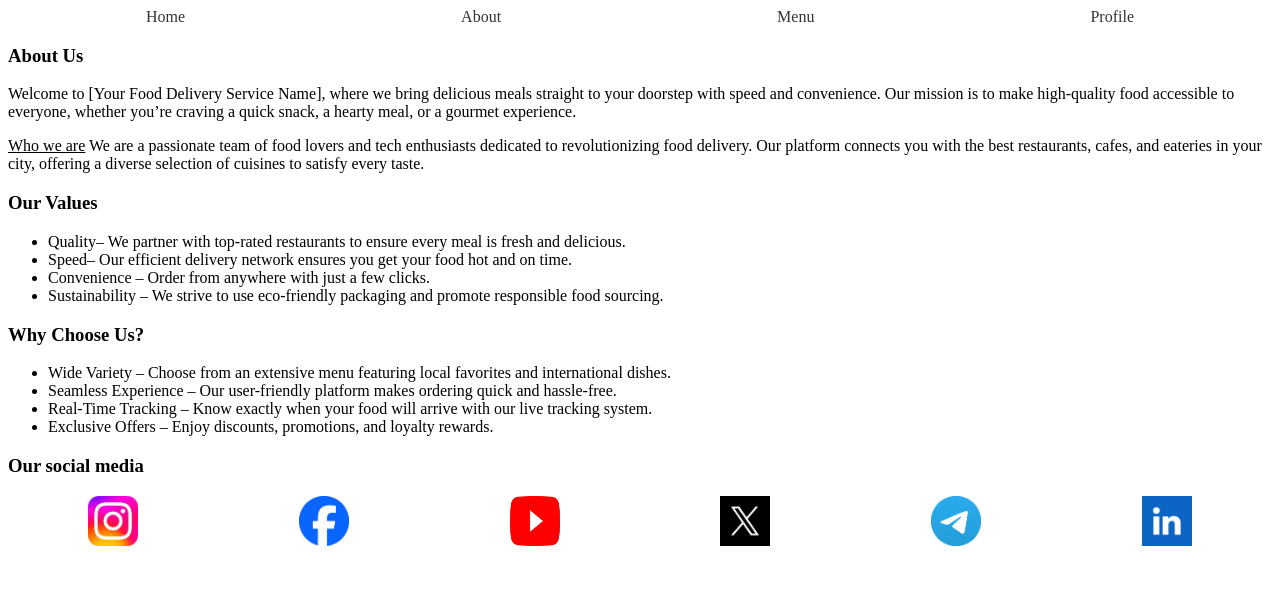
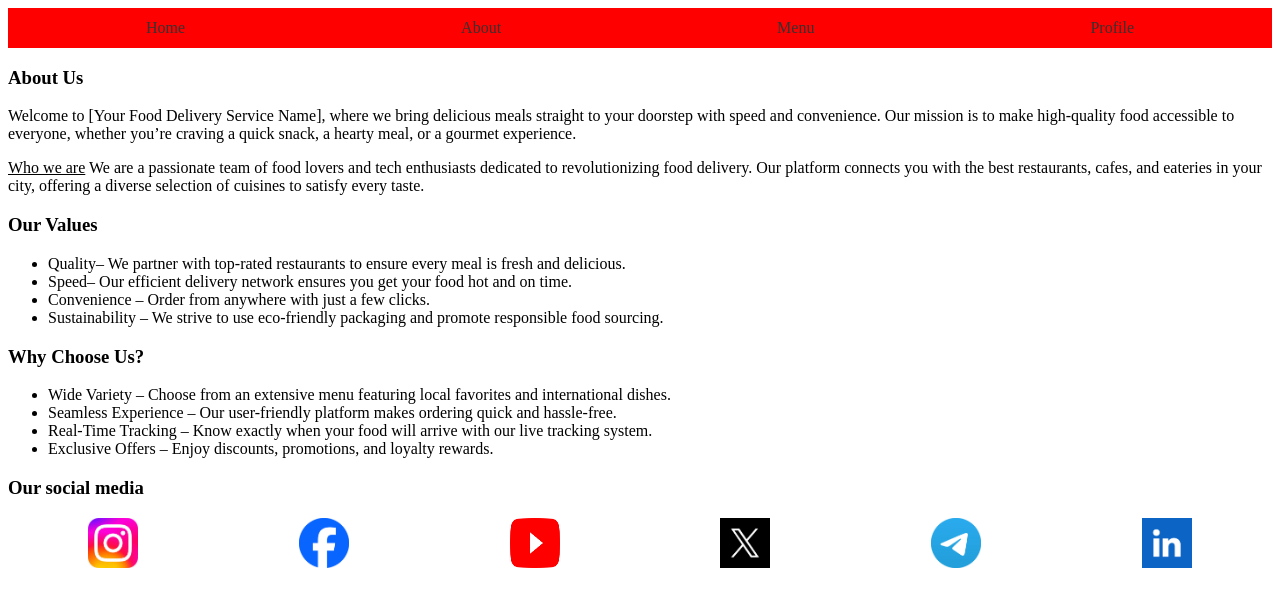
Before and after one commit to AraDarbinyan/Food-delivery-site, a Flask app: page /about/ in a window 1280 px wide. Shown: the top 607 px of the page. Run offline with Flask 3, Linux system fonts and the light colour scheme.

Commit message:
welcome before links and separate css class media

```diff
--- a/static/css/style.css
+++ b/static/css/style.css
@@ -11,6 +11,8 @@
     display: flex;         /* включаем Flexbox */
     justify-content: space-around; /* распределяем ссылки по ширине */
     align-items: center;   /* вертикальное выравнивание (если нужно) */
+    background-color: #FF0000;
+    height: 40px;
   }
 
   .menu li {
@@ -26,11 +28,28 @@
     /* Добавьте любой другой дизайн по вкусу */
   }
 
-  .menu a:hover {
-    background-color: #f4f4f4; /* пример эффекта наведения */
+
+  .media ul{
+    list-style: none;
+    margin: 0;
+    padding: 0;
+    display: flex;
+    justify-content: space-around;
+    align-items: center;
   }
 
-  .menu img {
+  .media li {
+    margin: 0 10px;
+  }
+
+
+  .media a {
+    text-decoration: none;
+    color: #333;
+    padding: 5px 10px;
+  }
+
+  .media img {
     width: 50px;
     height: 50px;
   }
--- a/templates/about.html
+++ b/templates/about.html
@@ -31,7 +31,7 @@ food accessible to everyone, whether you’re craving a quick snack, a hearty me
     </ul>
 </div>
 <h3>Our social media</h3>
-<nav class="menu">
+<nav class="media">
     <ul>
         <li><a href="https://www.instagram.com/"><img src="{{url_for('static', filename='Images/SocialMedia/Instagram.jpg')}}" alt="Instagram"></a></li>
         <li><a href="https://www.facebook.com/"><img src="{{url_for('static', filename='Images/SocialMedia/Facebook.png')}}" alt="Facebook"></a></li>
--- a/templates/base.html
+++ b/templates/base.html
@@ -7,6 +7,8 @@
     <link rel="stylesheet" href="{{url_for('static', filename='css/style.css')}}">
 </head>
 <body>
+    {% block welcome %}
+    {% endblock %}
     <div class="container my-3">
         <nav class="menu">
             <ul>
--- a/templates/index.html
+++ b/templates/index.html
@@ -3,8 +3,12 @@
 {% block title %}Home{% endblock %}
 
 
+{% block welcome %}
+<header class="Welcome"><h1>Welcome to our website!</h1></header>
+{% endblock %}
+
 {% block content %}
-    <header class="Welcome"><h1>Welcome to our website!</h1></header>
+    <!-- <header class="Welcome"><h1>Welcome to our website!</h1></header> -->
     <div>
         <img class="BackImage" src="{{url_for('static', filename='images/FoodBackground.webp')}}" alt="FoodBackground">
     </div>
```
